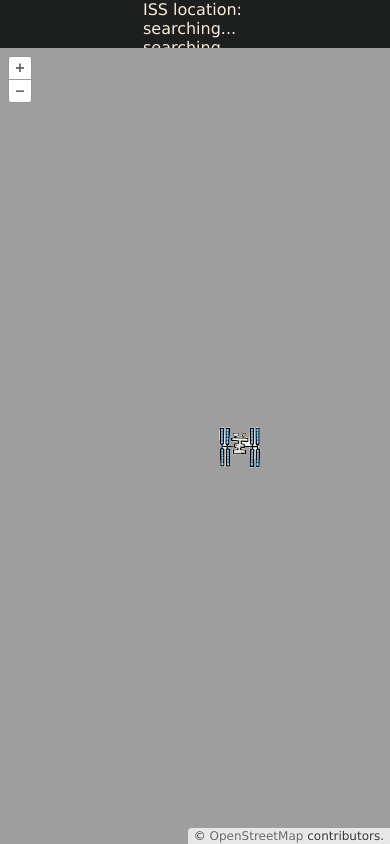
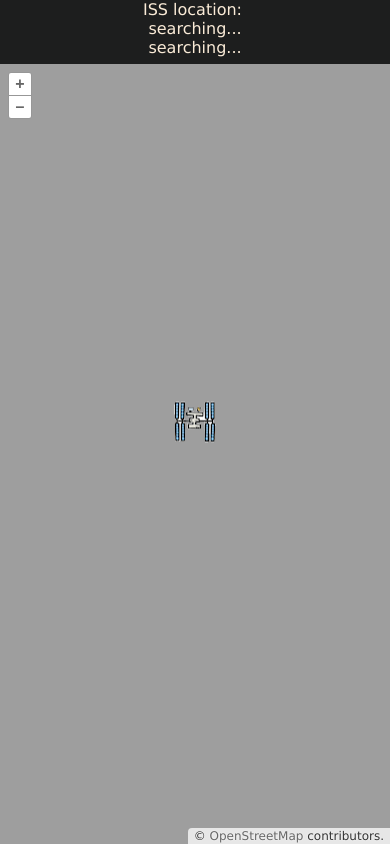
Before and after one commit to IanKulin/iss, a website built with Vite: page index.html in a window 390 px wide. Built offline with nearby package versions, Linux system fonts and the light colour scheme; no server answers.

Commit message:
interactions, break up text for mobile

```diff
--- a/main.js
+++ b/main.js
@@ -1,12 +1,13 @@
 import './style.css';
-import {Map, View} from 'ol';
+import { Map, View } from 'ol';
 import TileLayer from 'ol/layer/Tile';
 import OSM from 'ol/source/OSM';
-import {fromLonLat} from 'ol/proj';
+import { fromLonLat } from 'ol/proj';
 import Feature from 'ol/Feature.js';
 import Point from 'ol/geom/Point.js';
 import VectorSource from 'ol/source/Vector.js';
 import VectorLayer from 'ol/layer/Vector.js';
+import {defaults as defaultInteractions} from 'ol/interaction.js';
 
 let latitude = 0.0;
 let longitude = 0.0;
@@ -18,6 +19,18 @@ const map = new Map({
       source: new OSM()
     })
   ],
+  interactions: defaultInteractions({
+    doubleClickZoom: true,
+    dragAndDrop: false,
+    keyboardPan: false,
+    keyboardZoom: true,
+    dragPan: false,
+    pinchRotate: false,
+    altShiftDragRotate: false,
+    mouseWheelZoom: false,
+    pointer: false,
+    select: false
+  }),
   view: new View({
     center: fromLonLat([0, 0]),
     zoom: 4
@@ -38,7 +51,8 @@ const markerVectorLayer = new VectorLayer({
 });
 map.addLayer(markerVectorLayer);
 
-const lblLocation = document.querySelector("#lblLocation");
+const lblLat = document.querySelector("#lblLat");
+const lblLong = document.querySelector("#lblLong");
 
 function fetchISSLocation() {
   try {
@@ -57,11 +71,13 @@ function fetchISSLocation() {
 
 function updateLocation(location) {
   if (location.name === "iss") {
-        lblLocation.innerHTML = `lat: ${location.latitude} long: ${location.longitude}`;
+    lblLat.innerHTML = `lat: ${location.latitude}&nbsp;`;
+    lblLong.innerHTML = `long: ${location.longitude}`;
     latitude = +location.latitude;
     longitude = +location.longitude;
   } else {
-        lblLocation.innerHTML = "not found";
+    lblLat.innerHTML = "";
+    lblLong.innerHTML = "";
   };
 }
 
--- a/style.css
+++ b/style.css
@@ -16,18 +16,47 @@ body {
 
 nav {
   display: grid;
-  justify-content: center;
+  grid-template-columns: 1fr auto 1fr;
+  align-items: center;
 }
+
+.loc1 {
+  text-align: end;
+}
+.loc2 {
+  text-align: center;
+}
+.loc3 {
+  text-align: start;
+}
+
 
 img {
   position: absolute;
   top: 50%;
   left: 50%;
+  transform: translate(-50%, -50%);
 }
 
 #map {
   position: absolute;
-  top: 3rem;
+  top: 1.5rem;
   bottom: 0;
   width: 100%;
 }
+
+@media only screen and (max-width: 600px) {
+  nav {
+    grid-template-columns: 1fr;
+  }
+  .loc1, .loc3 {
+    text-align: center;
+  }
+  nav {
+    height: 3rem;
+  }
+  #map {
+    top: 4rem;
+  }
+
+}
```
Lines whose indentation alone changed are shown as unchanged.
